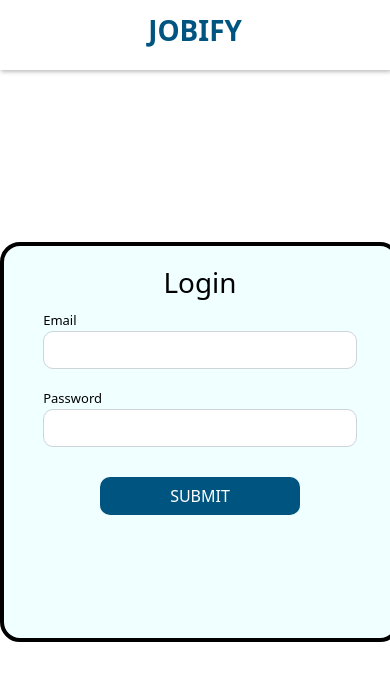
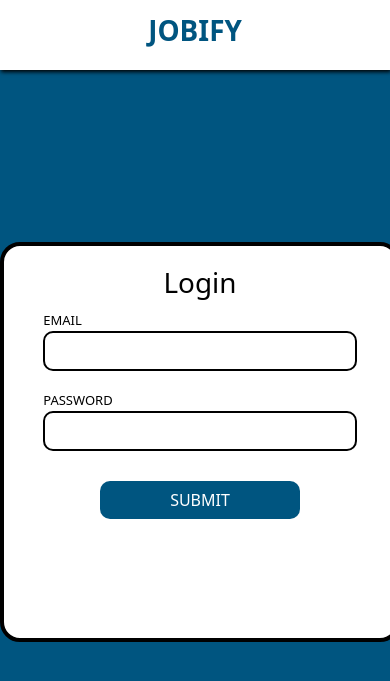
Before and after one commit to ryan-lam/hackupc2021, a Django app: page / in a window 390 px wide. Shown: the top 681 px of the page. Run offline with Django 3.2, Linux system fonts and the light colour scheme.

Commit message:
Responsive Dash

```diff
--- a/project/app/static/responsive.css
+++ b/project/app/static/responsive.css
@@ -4,6 +4,7 @@
       bottom: 0;
       width: 100vw;
       height: 5rem;
+      position: fixed;
     }
 
     .logo {
@@ -25,8 +26,18 @@
     }
 
     main {
-      margin: 0;
+      width: 100%;
     }
+
+	.right-dash{
+		width: 100%;
+		height: 500px;
+		float: right;
+		overflow: scroll;
+	}
+	.dash-break{
+		display: none;
+	}
 
 
   }
@@ -59,7 +70,21 @@
     main{
         width: calc(100vw - 5rem);
         float: right;
+
     }
 
+	.left-dash{
+		width: 50%;
+		height: 200px;
+		float: left;
+	}
 
-  }
+	.right-dash{
+		width: 50%;
+		height: 500px;
+		float: right;
+		overflow: scroll;
+	}
+
+
+}
--- a/project/app/static/style.css
+++ b/project/app/static/style.css
@@ -66,10 +66,6 @@
     background: #6649b8;
   }
 
-  main {
-    margin-left: 5rem;
-    padding: 1rem;
-  }
 
   .navbar {
     position: fixed;
@@ -170,11 +166,17 @@
       margin-top: calc((100vh - 500px) / 2);
       width: 400px;
         height: 400px;
-        background-color: aquamarine;
+        background-color: white;
         border: 4px solid black;
         border-radius: 20px;
   }
 
+  main{
+    width: calc(100vw - 5rem);
+    float: right;
+    box-sizing: border-box;
+    height: 100vh;
+}
 
 
 
--- a/project/app/templates/index.html
+++ b/project/app/templates/index.html
@@ -6,19 +6,21 @@
         <link href="../static/style.css" type="text/css" rel="stylesheet">
         <link href="../static/responsive.css" type="text/css" rel="stylesheet">
     </head>
-    <body>
-        <nav class="nav" style="height: 70px; background-color: white; box-shadow: 1px 2px 4px #bfbfbf;">
+    <body style="background-color: #005580;">
+        <nav class="nav" style="height: 70px; background-color: white; box-shadow: 1px 2px 4px black;">
             <a href="" style="text-decoration: none; display: block; margin: auto;"><h1 style="text-align: center; color: #005580;" class="fw-bold">JOBIFY</h1></a>
         </nav>
-        <form action="{% url 'index' %}" method="POST" style="background-color: azure; " class="login">
+        <form action="{% url 'index' %}" method="POST" class="login">
             {% csrf_token %}
             <h1 style="text-align: center; margin-top: 20px;">Login</h1>
-            <label style="margin-left: 10%; font-size: 13px;">Email</label>
-            <input type="text" class="form-control" id="inputEmail4" name="email" style="width: 80%; margin: auto; border-radius: 10px;" required>
-            <label style="margin-left: 10%; padding-top: 20px; font-size: 13px;">Password</label>
-            <input type="password" class="form-control" id="inputPassword4" name="password" style="width: 80%; margin: auto; border-radius: 10px;" required>
+            <label style="margin-left: 10%; font-size: 13px;">EMAIL</label>
+            <input type="text" class="form-control" id="inputEmail4" name="email" style="width: 80%; margin: auto; border-radius: 10px; border: 2px solid black;" required>
+            <label style="margin-left: 10%; padding-top: 20px; font-size: 13px;">PASSWORD</label>
+            <input type="password" class="form-control" id="inputPassword4" name="password" style="width: 80%; margin: auto; border-radius: 10px; border: 2px solid black;" required>
             <button class="btn" type="submit" style="width: 200px; display: block; margin: auto; margin-top: 30px; border-radius: 10px; background-color: #005580; color: white;">SUBMIT</button>
-
+            {% if attempt %}
+            <p style="text-align: center; color: red; margin-top: 20px;">Login failed. Please try again</p>
+            {% endif %}
         </form>
     </body>
 </html>
--- a/project/app/views.py
+++ b/project/app/views.py
@@ -13,7 +13,7 @@ def index(request):
 
         if Profile.objects.filter(email=email, password=password).exists(): # CHECK IF USER IN DB
             request.session["email"] = email
-            return HttpResponseRedirect(reverse("dashboard"))
+            return render (request, "dashboard.html", {"person": Profile.objects.get(email=email)})
         else: # IF USER NOT IN DB
             return render (request, "index.html", {
                 "attempt":True
```
Also changed, not shown: project/app/templates/dashboard.html (+17 -3 lines), project/db.sqlite3.
